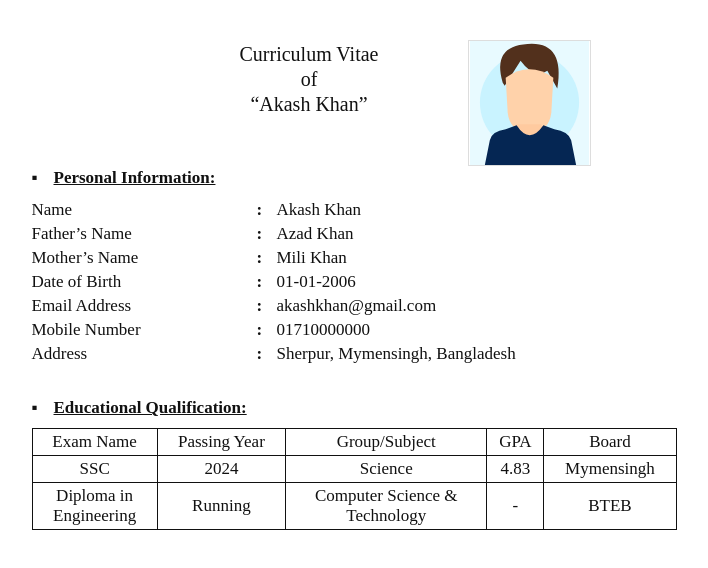
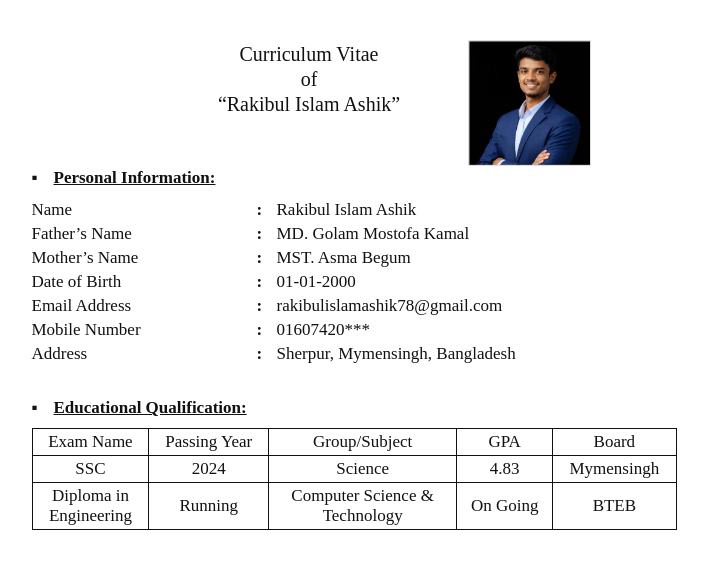
Before and after one commit to rakibul875/College-job-no-1, a plain HTML site: page index.html in a window 1280 px wide. Shown: the whole page, without its empty margins (286-994 px from the left). Drawn offline with Linux system fonts and the light colour scheme.

Commit message:
Update CV details and add profile picture

```diff
--- a/index.html
+++ b/index.html
@@ -3,51 +3,24 @@
   <head>
     <meta charset="UTF-8" />
     <meta name="viewport" content="width=device-width, initial-scale=1.0" />
-    <title>Curriculum Vitae - Akash Khan</title>
+    <title>Curriculum Vitae - Rakibul Islam Ashik</title>
 
-    <!-- External CSS -->
     <link rel="stylesheet" href="style/style.css" />
   </head>
   <body>
     <div class="cv-container">
-      <!-- Header Section -->
       <header class="cv-header">
         <div class="cv-title">
           <h3>Curriculum Vitae</h3>
           <h3>of</h3>
-          <h3>“Akash Khan”</h3>
+          <h3>“Rakibul Islam Ashik”</h3>
         </div>
 
         <div class="profile-picture">
-          <svg viewBox="0 0 120 125" xmlns="http://www.w3.org/2000/svg">
-            <rect width="120" height="125" fill="#e8faff" />
-            <circle cx="60" cy="62" r="50" fill="#c9f3ff" />
-
-            <!-- Hair -->
-            <path
-              d="M33 42 Q22 5 58 3 Q96 0 88 48 L78 30 Q65 39 51 20 L35 45Z"
-              fill="#52301c"
-            />
-
-            <!-- Face -->
-            <path
-              d="M36 37 Q60 20 84 37 L82 72 Q80 91 60 94 Q40 91 38 72Z"
-              fill="#ffd2aa"
-            />
-
-            <!-- Neck -->
-            <path d="M47 84 L47 99 Q60 112 74 98 L72 84" fill="#ffca9f" />
-
-            <!-- Shirt -->
-            <path
-              d="M15 125 L20 100 Q22 91 36 89 L47 85 Q60 105 74 85 L85 89 Q99 91 102 100 L107 125Z"
-              fill="#052653"
-            />
-          </svg>
+          <img src="assets/image/Ashik.jpg" alt="Profile Picture" />
         </div>
       </header>
 
-      <!-- Personal Information -->
       <section class="section">
         <h3 class="section-title">Personal Information:</h3>
 
@@ -55,37 +28,37 @@
           <div class="info-row">
             <span>Name</span>
             <span>:</span>
-            <span>Akash Khan</span>
+            <span>Rakibul Islam Ashik</span>
           </div>
 
           <div class="info-row">
             <span>Father’s Name</span>
             <span>:</span>
-            <span>Azad Khan</span>
+            <span>MD. Golam Mostofa Kamal</span>
           </div>
 
           <div class="info-row">
             <span>Mother’s Name</span>
             <span>:</span>
-            <span>Mili Khan</span>
+            <span>MST. Asma Begum</span>
           </div>
 
           <div class="info-row">
             <span>Date of Birth</span>
             <span>:</span>
-            <span>01-01-2006</span>
+            <span>01-01-2000</span>
           </div>
 
           <div class="info-row">
             <span>Email Address</span>
             <span>:</span>
-            <span>akashkhan@gmail.com</span>
+            <span>rakibulislamashik78@gmail.com</span>
           </div>
 
           <div class="info-row">
             <span>Mobile Number</span>
             <span>:</span>
-            <span>01710000000</span>
+            <span>01607420***</span>
           </div>
 
           <div class="info-row">
@@ -96,7 +69,6 @@
         </div>
       </section>
 
-      <!-- Educational Qualification -->
       <section class="section education">
         <h3 class="section-title">Educational Qualification:</h3>
 
@@ -124,7 +96,7 @@
               <td>Diploma in<br />Engineering</td>
               <td>Running</td>
               <td>Computer Science &amp;<br />Technology</td>
-              <td>-</td>
+              <td>On Going</td>
               <td>BTEB</td>
             </tr>
           </tbody>
--- a/style/style.css
+++ b/style/style.css
@@ -1,5 +1,5 @@
 
-/* General Styling */
+
 * {
     margin: 0;
     padding: 0;
@@ -19,7 +19,7 @@ body {
     margin: 40px auto;
 }
 
-/* Header Section */
+
 .cv-header {
     height: 128px;
     position: relative;
@@ -46,13 +46,13 @@ body {
     border: 1px solid #ddd;
 }
 
-.profile-picture svg {
+.profile-picture img {
     width: 100%;
     height: 100%;
     display: block;
 }
 
-/* Section Heading */
+
 .section {
     margin-top: 0;
 }
@@ -74,7 +74,7 @@ body {
     text-decoration: none;
 }
 
-/* Personal Information */
+
 .info-table {
     width: 100%;
 }
@@ -90,7 +90,7 @@ body {
     font-weight: bold;
 }
 
-/* Educational Qualification */
+
 .education {
     margin-top: 32px;
 }
@@ -114,7 +114,7 @@ body {
     font-size: 17px;
 }
 
-/* Responsive Design */
+
 @media (max-width: 600px) {
 
     .cv-container {
```
Also changed, not shown: assets/image/Ashik.jpg (added).
